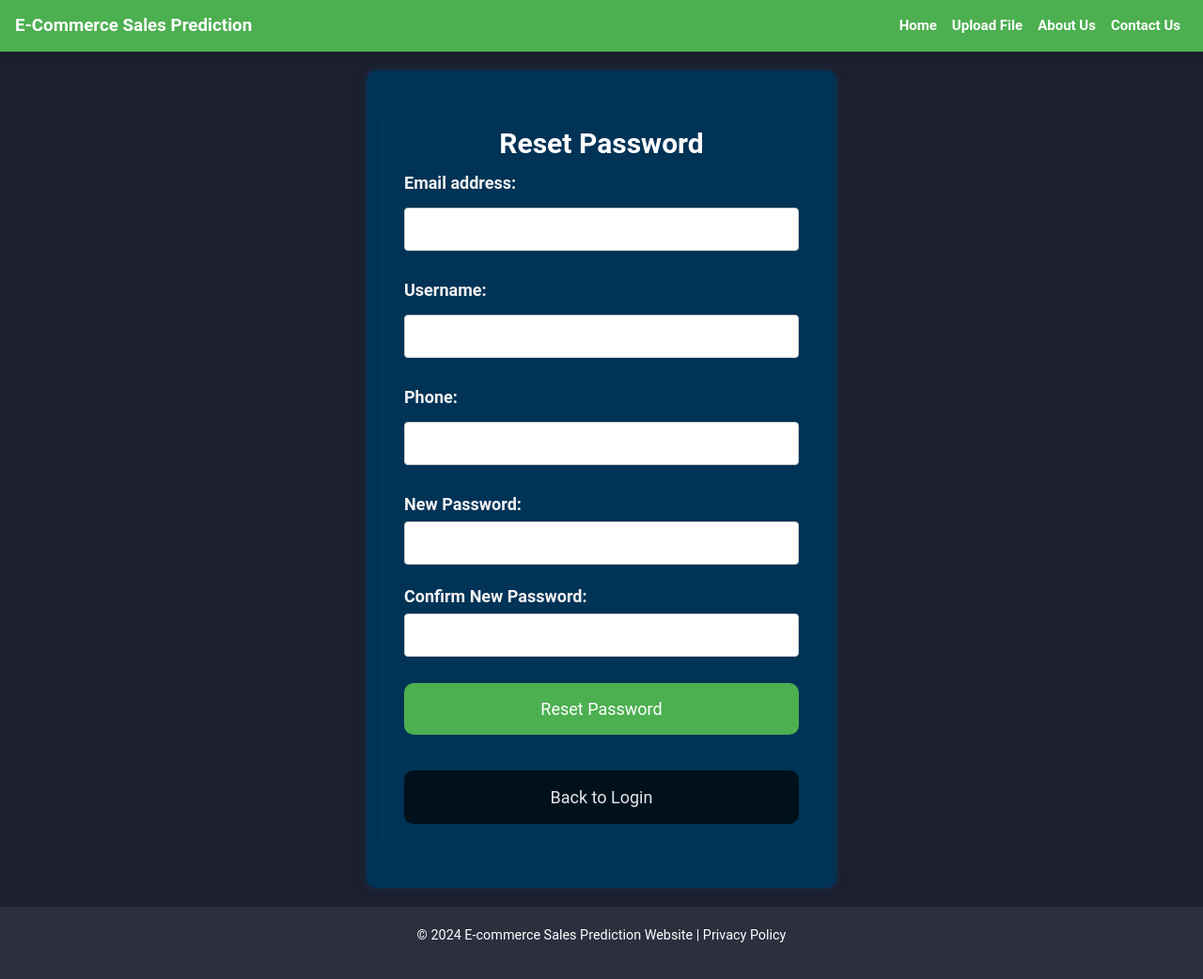
After one commit to omkaaaaaar/Sales_Predition_Model, a Django app: page /forgot-password/ in a window 1280 px wide. The commit adds this page. Shown: the whole page at 94% size. Run offline with Django 5.2, Linux system fonts and the light colour scheme; parts of the project's set-up code (start-up, migrations or seed data) failed here and were passed over; some libraries are stand-ins or nearby versions.

Commit message:
updated forgot password code

```diff
--- a/sales_prediction/forms.py
+++ b/sales_prediction/forms.py
@@ -1,7 +1,7 @@
 # Signup Form
 from django import forms
 from django.contrib.auth.forms import UserCreationForm
-from .models import CustomUser  # Import the custom user model
+from .models import CustomUser, Forgot_User # Import the custom user model
 from django import forms
 from .models import Contact
 
@@ -67,3 +67,39 @@ class ContactForm(forms.ModelForm):
             'email': 'Email Address',
             'message': 'Message',
         }
+
+
+
+
+class ResetPasswordForm(forms.ModelForm):
+    new_password1 = forms.CharField(widget=forms.PasswordInput, label="New Password")
+    new_password2 = forms.CharField(widget=forms.PasswordInput, label="Confirm New Password")
+
+    class Meta:
+        model = Forgot_User  # Use Forgot_User model instead of CustomUser
+        fields = ['email', 'username', 'phone', 'new_password1', 'new_password2']  # Include relevant fields
+
+    def clean(self):
+        cleaned_data = super().clean()
+        new_password1 = cleaned_data.get("new_password1")
+        new_password2 = cleaned_data.get("new_password2")
+
+        if new_password1 and new_password2 and new_password1 != new_password2:
+            raise forms.ValidationError("Passwords do not match")
+
+        return cleaned_data
+
+    def save(self, commit=True):
+        """
+        Override save method to handle password update and save other user details.
+        """
+        user = super().save(commit=False)  # Save the user instance without committing yet
+        new_password1 = self.cleaned_data.get("new_password1")
+
+        # Use the model method to set and save the new password
+        user.set_passwords(new_password1, new_password1)
+
+        if commit:
+            user.save()  # Commit the user instance to the database
+
+        return user
--- a/sales_prediction/models.py
+++ b/sales_prediction/models.py
@@ -1,5 +1,6 @@
-from django.contrib.auth.models import AbstractUser
+from django.contrib.auth.models import AbstractUser, Group, Permission
 from django.db import models
+from django.core.exceptions import ValidationError
 from django.utils import timezone
 
 class CustomUser(AbstractUser):
@@ -25,3 +26,31 @@ class Contact(models.Model):
 
     def __str__(self):
         return self.full_name
+
+
+class Forgot_User(AbstractUser):
+    # Add any additional fields specific to Forgot_User here
+    email = models.EmailField(('email address'), unique=True)
+    phone = models.CharField(max_length=15, blank=True, null=True)
+    password_change_time = models.DateTimeField(auto_now=True)  # Track when password is changed
+
+    class Meta:
+        permissions = (('can_do_something_else', 'Can do something else'),)  # Example permission
+        unique_together = ('username', 'email')  # Example unique constraint
+
+    # Custom related names for groups and user_permissions
+    groups = models.ManyToManyField(Group, related_name='forgotuser_set', blank=True)
+    user_permissions = models.ManyToManyField(Permission, related_name='forgotuser_set', blank=True)
+
+    def __str__(self):
+        return self.username
+
+    def set_passwords(self, new_password1, new_password2):
+        """
+        A method to update the user's password with validation.
+        """
+        if new_password1 and new_password2 and new_password1 != new_password2:
+            raise ValidationError("Passwords do not match")
+
+        self.set_password(new_password1)
+        self.save()
--- a/sales_prediction/prediction_model.py
+++ b/sales_prediction/prediction_model.py
@@ -14,6 +14,7 @@ model = joblib.load(model_path)
 label_encoders = joblib.load(label_encoders_path)
 
 def predict_sales(data):
+
     # Ensure necessary columns are present
     required_columns = [
         'Item_Identifier', 'Item_Weight', 'Item_Fat_Content', 'Item_Visibility',
--- a/sales_prediction/urls.py
+++ b/sales_prediction/urls.py
@@ -26,6 +26,8 @@ urlpatterns = [
     path('contact_us/',views.contact,name='contact_us'),
     path('sample/', views.sample, name='sample'),
     path('admin/', views.admin_view, name='admin'),
+     path('forgot-password/', views.forgot_password_view, name='forgot_password'),
+    path('reset-password/', views.reset_password_view, name='reset_password'),
 
 
 ]
--- a/sales_prediction/views.py
+++ b/sales_prediction/views.py
@@ -2,6 +2,7 @@ import pandas as pd
 import joblib
 from django.shortcuts import render,HttpResponse
 from django.http import HttpResponse, Http404
+from django.contrib import messages
 from django.core.files.storage import FileSystemStorage
 from .prediction_model import predict_sales
 import os
@@ -12,12 +13,13 @@ import json
 import numpy as np
 from django.shortcuts import render, redirect
 from django.contrib.auth import authenticate, login
-from .forms import SignupForm, LoginForm , ContactForm
+from .forms import SignupForm, LoginForm , ContactForm , ResetPasswordForm
 from django.contrib.auth import login, authenticate
 from django.contrib.auth import get_user_model
+from django.contrib.auth.hashers import make_password
 from django.utils import timezone
 from django.contrib.auth.decorators import user_passes_test
-from .models import Contact  # Import your Contact model
+from .models import Contact,Forgot_User  # Import your Contact model
 
 CustomUser = get_user_model()
 User = get_user_model()  # Reference to your CustomUser model
@@ -377,3 +379,57 @@ def admin_view(request):
     users = CustomUser.objects.all()  # Fetch all users
 
     return render(request, 'admin.html', {'contacts': contacts, 'users': users})
+
+def forgot_password_view(request):
+    if request.method == 'POST':
+        form = ResetPasswordForm(request.POST)  # Use ResetPasswordForm for validation
+        if form.is_valid():
+            username = form.cleaned_data['username']
+            email = form.cleaned_data['email']
+            phone = form.cleaned_data['phone']
+
+            # Check if the user exists with the provided username, email, and phone
+            try:
+                user = Forgot_User.objects.get(username=username, email=email, phone=phone)
+                # Once verified, redirect to the password reset form
+                request.session['reset_user_id'] = user.id  # Store user id in session
+                return redirect('reset_password')  # Redirect to reset password form
+            except Forgot_User.DoesNotExist:
+                messages.error(request, "User with the provided details does not exist.")
+    else:
+        form = ResetPasswordForm()  # Render the reset password form
+
+    return render(request, 'forgot_password.html', {'form': form})
+
+
+def reset_password_view(request):
+    if 'reset_user_id' not in request.session:
+        return redirect('forgot_password')  # Redirect to forgot password if no user in session
+
+    user_id = request.session['reset_user_id']
+    try:
+        user = Forgot_User.objects.get(id=user_id)
+    except Forgot_User.DoesNotExist:
+        messages.error(request, "User does not exist.")
+        return redirect('forgot_password')
+
+    if request.method == 'POST':
+        form = ResetPasswordForm(request.POST)
+        if form.is_valid():
+            # Update the user's password
+            new_password1 = form.cleaned_data['new_password1']
+            new_password2 = form.cleaned_data['new_password2']
+
+            # Ensure passwords match
+            if new_password1 != new_password2:
+                messages.error(request, "Passwords do not match.")
+            else:
+                user.set_password(new_password1)  # Set the new password
+                user.save()
+                del request.session['reset_user_id']  # Clear the session after password is changed
+                messages.success(request, "Your password has been reset successfully.")
+                return redirect('login')  # Redirect to login after successful password reset
+    else:
+        form = ResetPasswordForm()
+
+    return render(request, 'sample.html', {'form': form}) #reset password page
--- /dev/null
+++ b/templates/forgot_password.html
@@ -0,0 +1,139 @@
+{% extends 'base.html' %}
+
+{% block title %}
+    Forgot Password - E-Commerce Sales Prediction
+{% endblock %}
+
+{% block extra_css %}
+<style>
+    body {
+        font-family: Arial, sans-serif;
+        background-color: #1c1f2e;
+    }
+    .container {
+        max-width: 500px;
+        margin: 20px auto;
+        padding: 20px;
+        background-color: #003356;
+        border-radius: 10px;
+        box-shadow: 0px 0px 10px rgba(2, 96, 159, 0.262);
+    }
+    h2 {
+        text-align: center;
+        color: white;
+        font-weight: bold;
+    }
+    label {
+        font-size: large;
+        font-weight: 300;
+    }
+    input[type=text], input[type=email] {
+        width: 100%;
+        padding: 12px;
+        margin: 8px 0;
+        display: inline-block;
+        border: 1px solid #ccc;
+        border-radius: 4px;
+        box-sizing: border-box;
+    }
+
+    .form-group {
+        margin-bottom: 20px;
+    }
+
+    .form-group label {
+        display: block;
+        font-weight: bold;
+        margin-bottom: 5px;
+        color: #f2f2f2;
+    }
+
+    .form-group input {
+        width: 100%;
+        padding: 10px;
+        font-size: 16px;
+        border: 1px solid #ccc;
+        border-radius: 4px;
+        box-sizing: border-box;
+    }
+
+    .form-group input:focus {
+        border-color: #007bff;
+        outline: none;
+    }
+
+    button:hover {
+        background-color: #0056b3;
+    }
+
+    button {
+        width: 100%;
+        background-color: #4CAF50;
+        color: white;
+        padding: 14px 20px;
+        margin: 8px 0;
+        border: none;
+        border-radius: 10px;
+        cursor: pointer;
+        font-size: large;
+    }
+    button:hover {
+        background-color: #45a049;
+    }
+    .error {
+        color: red;
+        margin-bottom: 10px;
+    }
+
+    .other {
+        text-align: center;
+        margin-top: 30px;
+        cursor: pointer;
+        color: rgb(228, 228, 233);
+        font-size: large;
+        background-color: #00111C;
+        border-radius: 10px;
+        padding: 15px;
+    }
+</style>
+{% endblock %}
+
+{% block content %}
+    <div class="container">
+        <form id="resetPasswordForm" method="post" action="{% url 'forgot_password' %}">
+            {% csrf_token %}
+            <h2>Reset Password</h2>
+            <div class="error">{{ form.non_field_errors }}</div>
+
+            <div class="form-group">
+                {{ form.email.label_tag }}
+                {{ form.email }}
+            </div>
+
+            <div class="form-group">
+                {{ form.username.label_tag }}
+                {{ form.username }}
+            </div>
+
+            <div class="form-group">
+                {{ form.phone.label_tag }}
+                {{ form.phone }}
+            </div>
+
+            <div class="form-group">
+                {{ form.new_password1.label_tag }}
+                {{ form.new_password1 }}
+            </div>
+
+            <div class="form-group">
+                {{ form.new_password2.label_tag }}
+                {{ form.new_password2 }}
+            </div>
+
+            <button type="submit">Reset Password</button>
+        </form>
+
+        <!-- Link to Login -->
+        <a href="{% url 'login' %}"><button class="other">Back to Login</button></a>
+    </div>
+{% endblock %}
```
Also changed, not shown: main.txt (+43 -0 lines), sales_prediction/admin.py (+31 -1 lines), sales_prediction/populate_users.py (added, +29 -0 lines), templates/Login.html (+10 -0 lines), templates/about.html (+11 -11 lines), templates/contact_us.html (+17 -49 lines), requirements.txt (renamed from requirement.txt), sales_prediction/Train.csv, sales_prediction/ecommerce_data.csv.
